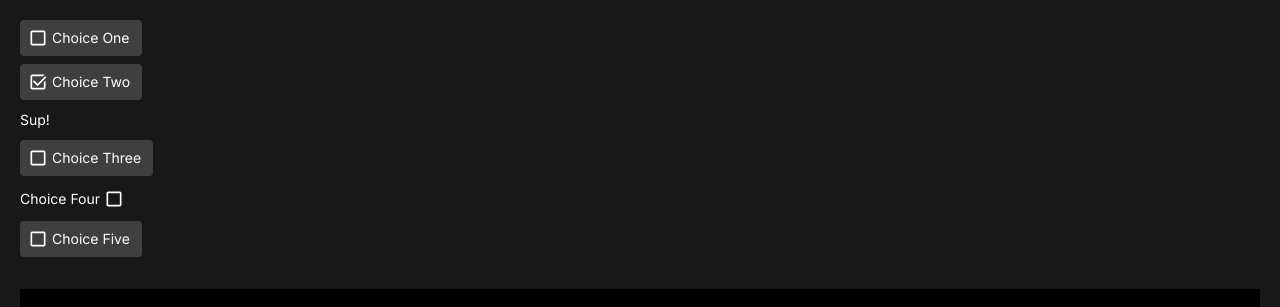
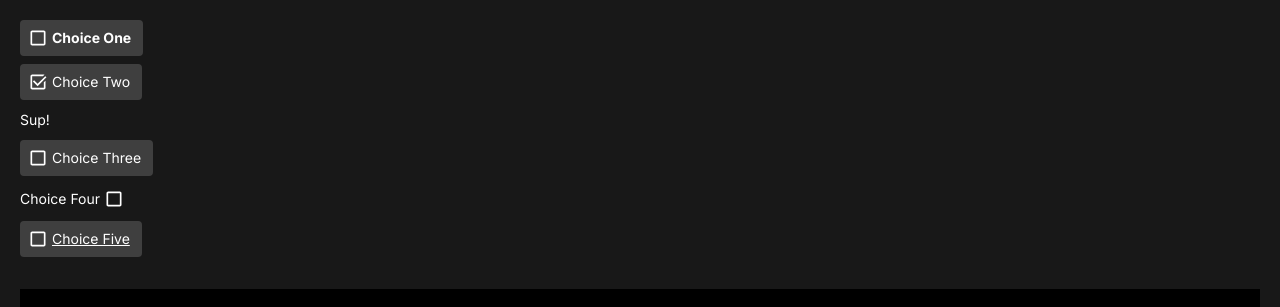
Before and after one commit to william-horn/team-maker, a Next.js app: page / in a window 1280 px wide. Shown: the top 307 px of the page. Built offline with nearby package versions, Linux system fonts and the light colour scheme.

Commit message:
temp fix for bold prop not working - made css class

```diff
--- a/app/globals.css
+++ b/app/globals.css
@@ -15,6 +15,11 @@
   vertical-align: middle;
 }
 
+/* Manually added this because tailwind class wasn't working */
+.font-bold {
+  font-weight: bold;
+}
+
 /* .custom-text .custom-button {
   display: inline-flex;
 } */
--- a/components/ClientComponent.jsx
+++ b/components/ClientComponent.jsx
@@ -44,12 +44,12 @@ const ClientComponent = ({ children }) => {
     leftIconUnselected="/icons/checkbox_unselected.svg"
     groupName="group one"
     >
-      <ButtonGroup.Button id="one" value={1}>Choice One</ButtonGroup.Button>
+      <ButtonGroup.Button id="one" value={1} bold>Choice One</ButtonGroup.Button>
       <ButtonGroup.Button id="two" value={2} activateOnRender>Choice Two</ButtonGroup.Button>
       <Text>Sup!</Text>
       <ButtonGroup.Button id="three" value={3}>Choice Three</ButtonGroup.Button>
       <ButtonGroup.Button id="four" value={4} mode="checkbox">Choice Four</ButtonGroup.Button>
-      <ButtonGroup.Button id="five" value={5}>Choice Five</ButtonGroup.Button>
+      <ButtonGroup.Button id="five" value={5} underline>Choice Five</ButtonGroup.Button>
     </ButtonGroup>
 
     <div className="w-full h-5 my-8 bg-black"></div>
```
